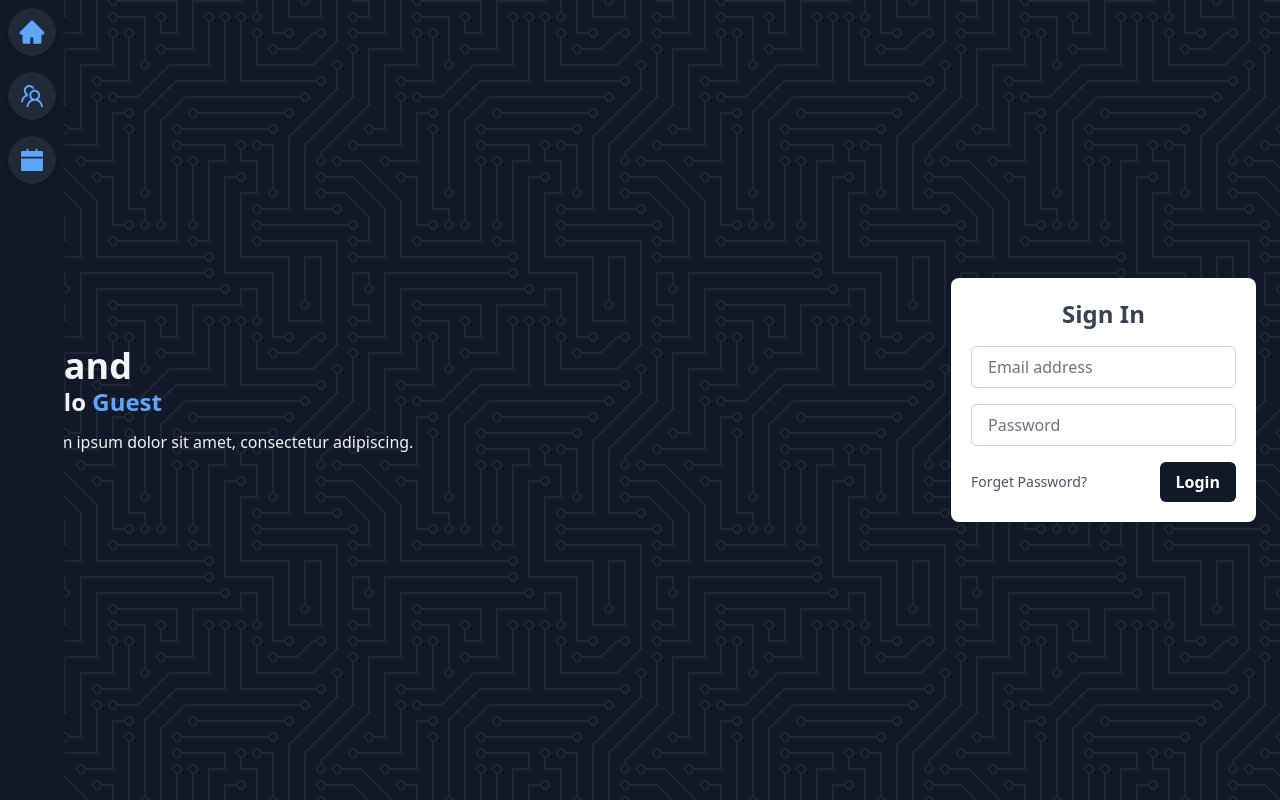
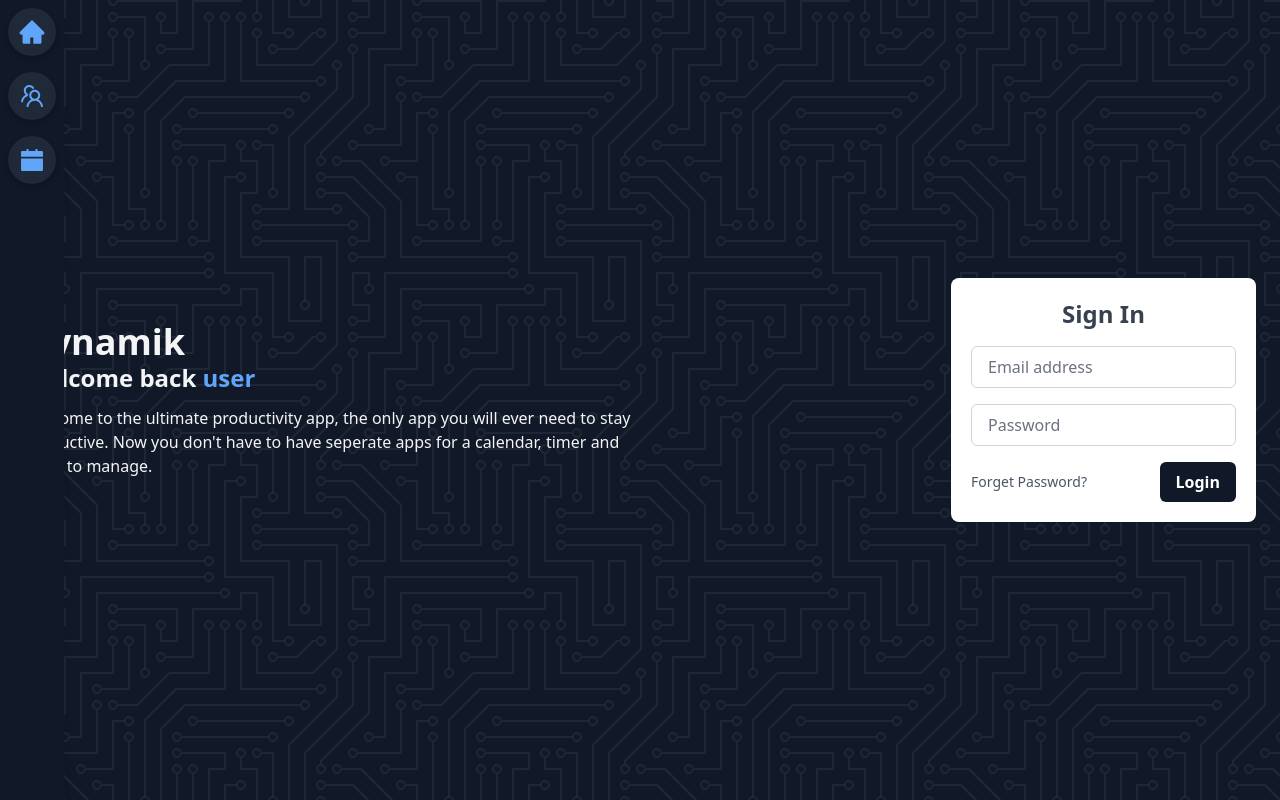
Before and after one commit to ScriptedRain/timerApp, a React (Create React App) app: page / in a window 1280 px wide. Built offline with nearby package versions, Linux system fonts and the light colour scheme.

Commit message:
Changes to the home page mianly

```diff
--- a/src/Components/Hero.jsx
+++ b/src/Components/Hero.jsx
@@ -7,14 +7,15 @@ const Hero = () => {
         <div class='container px-6 mx-auto'>
           <div class='flex flex-col items-center py-6 lg:h-screen lg:flex-row'>
             <div class='lg:w-1/2'>
-              <h2 class='text-4xl font-semibold text-gray-100'>Brand</h2>
+              <h2 class='text-4xl font-semibold text-gray-100'>Dynamik</h2>
 
               <h3 class='text-2xl font-semibold text-gray-100'>
-                Hello <span class='text-blue-400'>Guest</span>
+                Welcome back <span class='text-blue-400'>user</span>
               </h3>
 
               <p class='mt-3 text-gray-100'>
-                Lorem ipsum dolor sit amet, consectetur adipiscing.
+                Welcome to the ultimate productivity app, the only app you will ever need to stay productive. Now you don't have to have seperate apps for a calendar, timer and tasks to manage.
+
               </p>
             </div>
 
```
Also changed, not shown: 1 other file (tests, documents, lock files or other folders).
